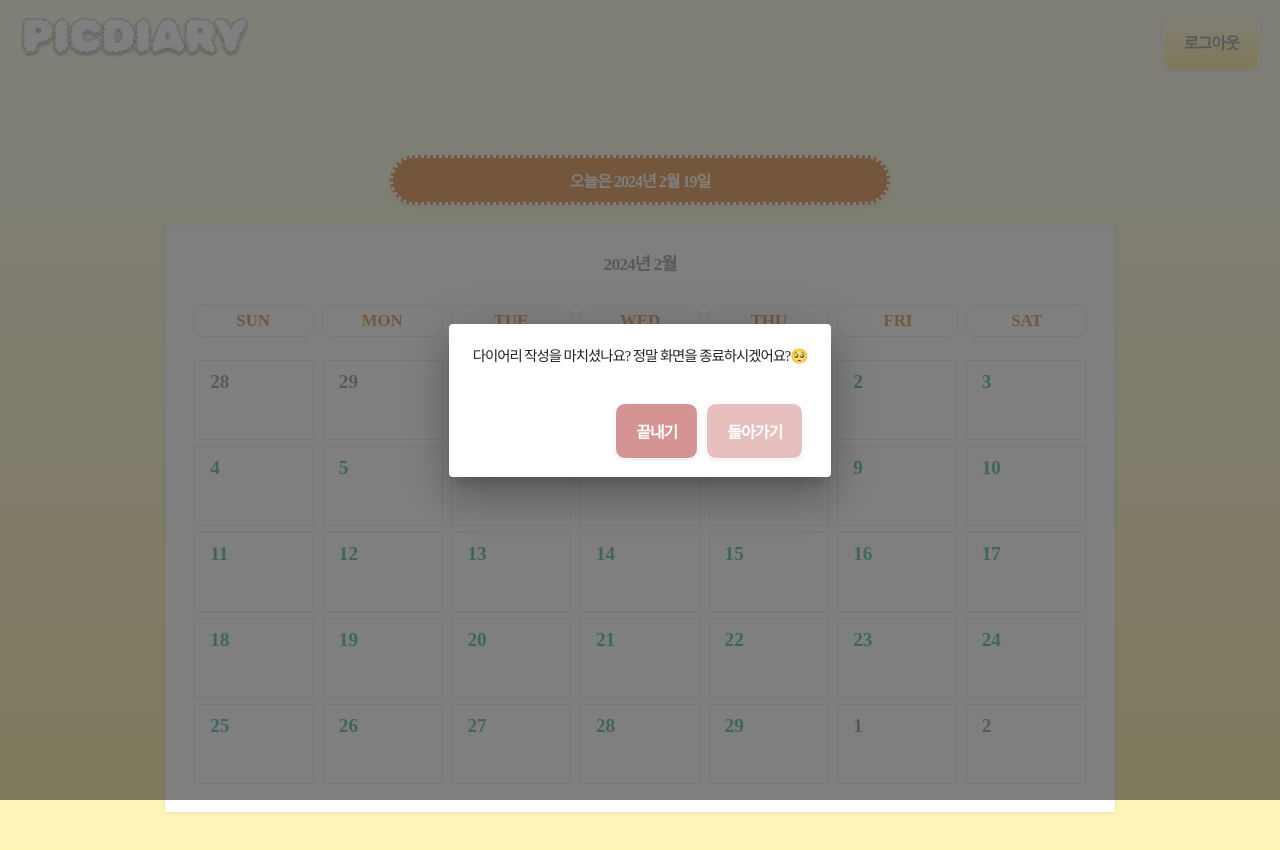
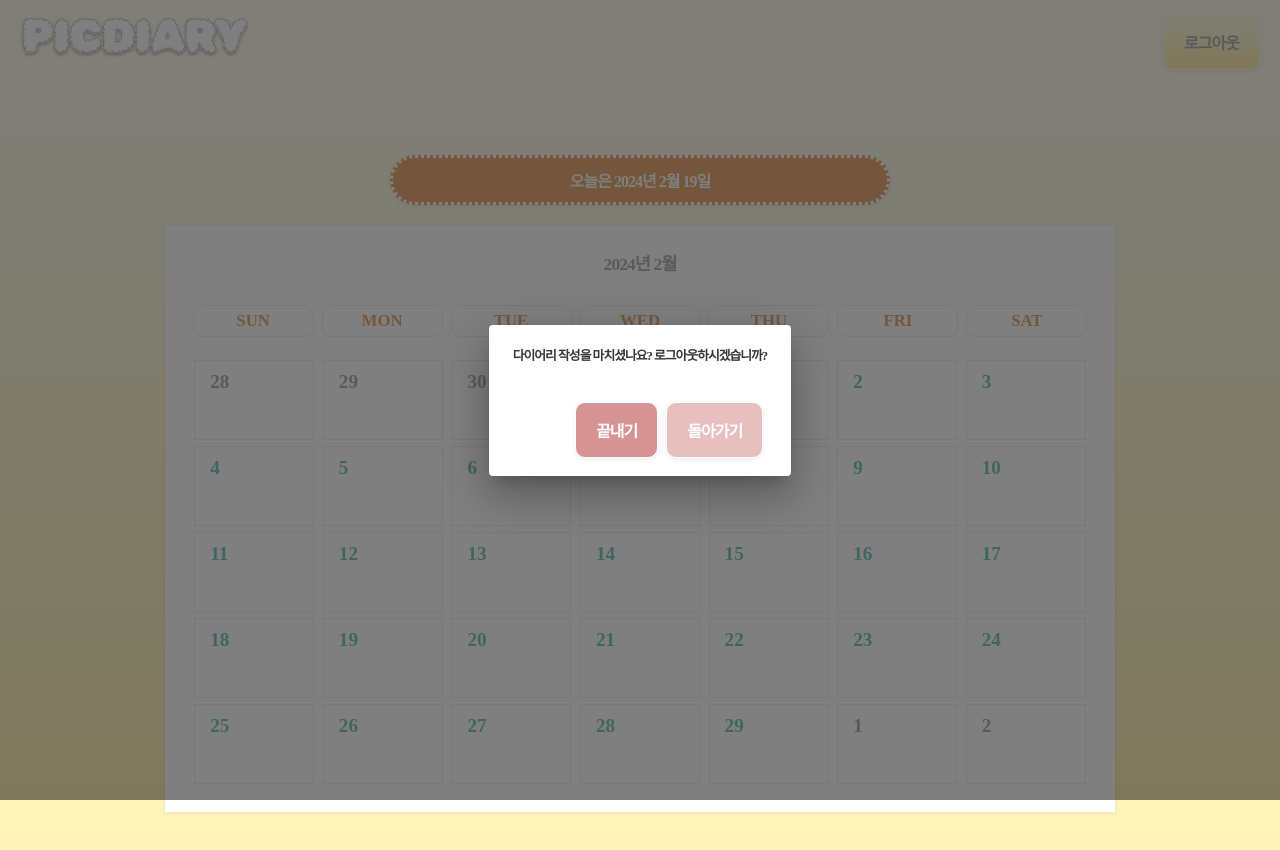
Before and after one commit to jinahp/picdiary, a Next.js app: page /calendar in a window 1280 px wide. Both pictures are taken after a click on the button "로그아웃". Shown: the top 850 px of the page. Built offline with nearby package versions, Linux system fonts and the light colour scheme; some icons are missing.

Commit message:
design: Header 컴포넌트 로그아웃 클릭 시 뜨는 모달창 문구 및 스타일 변경

```diff
--- a/app/Header.tsx
+++ b/app/Header.tsx
@@ -68,7 +68,7 @@ export default function Header() {
         >
           <DialogContent>
             <DialogContentText className={styles["dialog-description"]}>
-              다이어리 작성을 마치셨나요? 정말 화면을 종료하시겠어요?🥺
+              다이어리 작성을 마치셨나요? 로그아웃하시겠습니까?
             </DialogContentText>
           </DialogContent>
           <DialogActions className={styles["dialog-actions"]}>
--- a/globals.css
+++ b/globals.css
@@ -1,6 +1,7 @@
 :root {
   --black: #000000;
   --gray: #525252;
+  --gray-real-dark: #363636;
   --gray-dark: #b4b4b4;
   --gray-lightdark: #dedede;
   --gray-light: #f0f0f0;
--- a/styles/header.module.scss
+++ b/styles/header.module.scss
@@ -94,7 +94,6 @@
 }
 
 h2.dialog-title {
-  // all: unset;
   font-size: 1.2em;
   letter-spacing: -1px;
   text-align: center;
@@ -102,7 +101,9 @@ h2.dialog-title {
 
 p.dialog-description {
   all: unset;
-  font-size: 0.9em;
+  color: var(--gray-real-dark);
+  font-size: 0.8em;
+  font-weight: bold;
   letter-spacing: -1px;
 }
 
@@ -112,6 +113,11 @@ p.dialog-description {
   justify-content: flex-end;
   margin-bottom: 10px;
 
+  @media (min-width: 375px) {
+    padding: 10px 30px;
+    margin: 10px 20px;
+  }
+
   @media (min-width: 769px) {
     padding: 20px 40px;
     margin: 10px 20px;
@@ -119,6 +125,7 @@ p.dialog-description {
 }
 
 .header-modal-btn {
+  border: none;
   box-shadow: var(--box-shadow);
   background-color: var(--pink-light);
   color: var(--white);
@@ -133,6 +140,7 @@ p.dialog-description {
   }
 
   @media (min-width: 375px) {
+    padding: 10px 20px;
     font-size: 0.8em;
   }
 
@@ -144,6 +152,7 @@ p.dialog-description {
 }
 
 .header-modal-btn-back {
+  border: none;
   box-shadow: var(--box-shadow);
   background: var(--pink-transparent);
   color: var(--white);
@@ -158,12 +167,12 @@ p.dialog-description {
   }
 
   @media (min-width: 375px) {
+    padding: 10px 20px;
     font-size: 0.8em;
   }
 
   @media (min-width: 769px) {
     padding: 10px 20px;
     font-size: 0.9em;
-    font-weight: bold;
   }
 }
```
